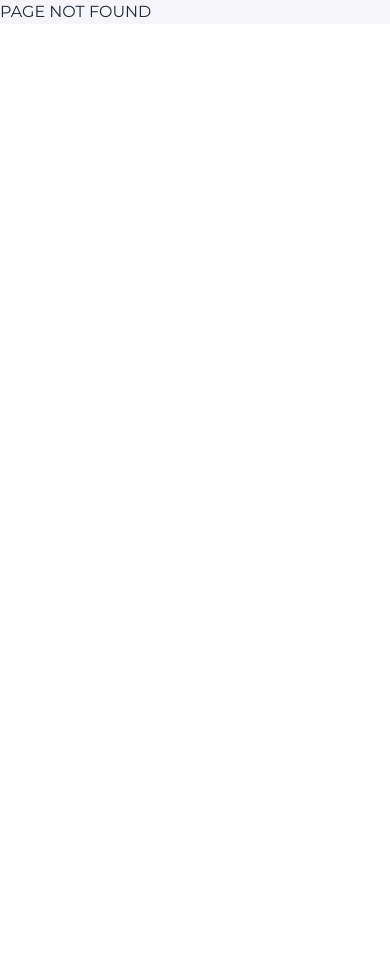
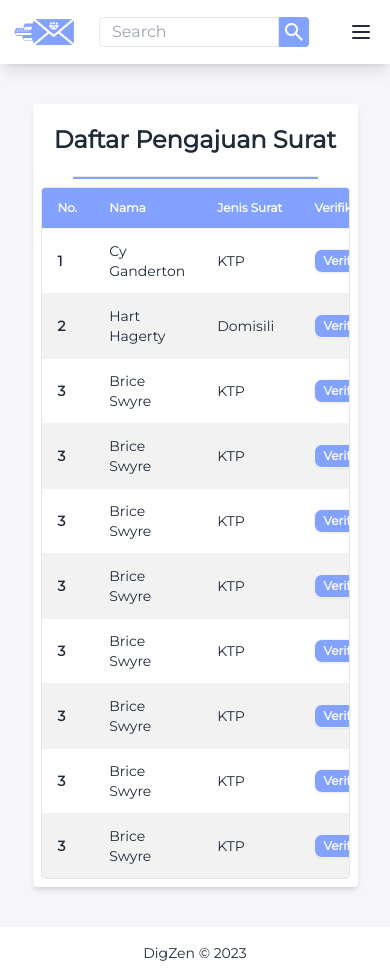
Before and after one commit to Project-Digital-Citizen/Front-End, a React (Vite) app: page /mailinglist in a window 390 px wide. Before the commit this address had no page. Before the commit the page ends 844 px from the top, so only its background shows below. Built offline with nearby package versions, Linux system fonts and the light colour scheme.

Commit message:
add mailing list pages for admin | update responsive profile

```diff
--- a/src/App.jsx
+++ b/src/App.jsx
@@ -9,6 +9,7 @@ import PageNotFound from "./pages/PageNotFound";
 import Login from "./pages/Login";
 import Profile from "./pages/Profile";
 import BerandaADM from "./pages/Admin/BerandaADM";
+import Mailinglist from "./pages/Admin/Mailinglist";
 
 const App = () => {
   return (
@@ -16,6 +17,7 @@ const App = () => {
       <Routes>
         <Route path="/" element={<Hero />} />
         <Route path="/berandaadm" element={<BerandaADM />} />
+        <Route path="/mailinglist" element={<Mailinglist />} />
         <Route path="/register" element={<Register />} />
         <Route path="/login" element={<Login />} />
         <Route path="/profile" element={<Profile />} />
--- a/src/components/Chart/Chart.jsx
+++ b/src/components/Chart/Chart.jsx
@@ -5,11 +5,11 @@ const Chart = () => {
   return (
     <Line
       data={{
-        labels: ["A", "B", "C"],
+        labels: ["A", "B", "C", "D", "E", "F"],
         datasets: [
           {
             label: "Revenue",
-            data: [200, 300, 400],
+            data: [200, 300, 400, 123, 232, 342],
           },
         ],
       }}
--- a/src/components/NavbarADM.jsx
+++ b/src/components/NavbarADM.jsx
@@ -11,11 +11,13 @@ const NavbarADM = () => {
             <h2 className="w-[58px] md:hidden"></h2>
           </div>
           {/*  */}
-          <div
-            className="-ml-6 gap-2 lg:flex pl-9 w-auto md:ml-0 cursor-pointer"
-            onClick={() => navigate("/")}
-          >
-            <img src={logoDigzen} alt="" className="h-9" />
+          <div className="w-auto gap-2 -ml-6 cursor-pointer lg:flex pl-9 md:ml-0">
+            <img
+              src={logoDigzen}
+              alt=""
+              className="h-9"
+              onClick={() => navigate("/berandaadm")}
+            />
             <div className="hidden lg:flex md:w-[100px] items-center">
               <input
                 type="text"
@@ -28,17 +30,14 @@ const NavbarADM = () => {
             </div>
           </div>
         </div>
-        <div
-          className="flex cursor-pointer lg:hidden "
-          onClick={() => navigate("/")}
-        >
+        <div className="flex cursor-pointer lg:hidden ">
           <div className="flex items-center">
             <input
               type="text"
               placeholder="Search"
               className="border w-[180px] p-[2px] pl-3 rounded-l"
             />
-            <button className="flex bg-blue-500 text-white p-[3px] rounded-r">
+            <button className="flex bg-indigo text-white p-[3px] rounded-r">
               <span className="material-symbols-outlined">search</span>
             </button>
           </div>
@@ -46,10 +45,10 @@ const NavbarADM = () => {
         <div className="hidden lg:block">
           <ul className="menu menu-horizontal">
             <li>
-              <a onClick={() => navigate("/")}>Beranda</a>
+              <a onClick={() => navigate("/berandaadm")}>Beranda</a>
             </li>
             <li>
-              <a onClick={() => navigate("/")}>
+              <a onClick={() => navigate("/mailinglist")}>
                 Mailing List{" "}
                 <div className="badge badge-sm badge-accent badge-outline">
                   +1
@@ -62,11 +61,11 @@ const NavbarADM = () => {
           </ul>
         </div>
         {/*  */}
-        <div className="dropdown dropdown-end hidden lg:block pr-9">
+        <div className="hidden dropdown dropdown-end lg:block pr-9">
           <i className="px-3">Admin</i>
           <label tabIndex={0} className="">
-            <div className="avatar placeholder btn btn-circle m-1">
-              <div className=" bg-neutral text-neutral-content rounded-full w-12">
+            <div className="m-1 avatar placeholder btn btn-circle">
+              <div className="w-12 rounded-full bg-neutral text-neutral-content">
                 <span>AD</span>
               </div>
             </div>
@@ -91,7 +90,7 @@ const NavbarADM = () => {
         <div className=" lg:hidden">
           <div className=" drawer drawer-end lg:hidden">
             <input id="my-drawer" type="checkbox" className="drawer-toggle" />
-            <div className=" drawer-content ">
+            <div className=" drawer-content">
               {/* Page content here */}
               <label
                 htmlFor="my-drawer"
@@ -101,7 +100,7 @@ const NavbarADM = () => {
                   xmlns="http://www.w3.org/2000/svg"
                   fill="none"
                   viewBox="0 0 24 24"
-                  className=" inline-block w-6 h-6 stroke-current"
+                  className="inline-block w-6 h-6 stroke-current "
                 >
                   <path
                     strokeLinecap="round"
@@ -118,13 +117,13 @@ const NavbarADM = () => {
                 aria-label="close sidebar"
                 className="drawer-overlay"
               ></label>
-              <ul className=" menu menu-vertical gap-4 p-6 w-58 min-h-full bg-base-200">
+              <ul className="min-h-full gap-4 p-6 menu menu-vertical w-58 bg-base-200">
                 {/* Sidebar content here */}
                 <li>
                   <details className="w-auto ">
                     <summary className="p-2">
                       <div className="avatar placeholder">
-                        <div className=" bg-neutral text-neutral-content rounded-full w-12">
+                        <div className="w-12 rounded-full bg-neutral text-neutral-content">
                           <span>AD</span>
                         </div>
                       </div>
@@ -145,12 +144,12 @@ const NavbarADM = () => {
                     </ul>
                   </details>
                 </li>
-                <ul className="menu bg-base-200 w-56 rounded-box">
+                <ul className="w-56 menu bg-base-200 rounded-box">
                   <li>
-                    <a onClick={() => navigate("/")}>Beranda</a>
+                    <a onClick={() => navigate("/berandaadm")}>Beranda</a>
                   </li>
                   <li>
-                    <a onClick={() => navigate("/")}>
+                    <a onClick={() => navigate("/mailinglist")}>
                       Mailing List{" "}
                       <div className="badge badge-sm badge-accent badge-outline">
                         +1
--- /dev/null
+++ b/src/pages/Admin/Mailinglist.jsx
@@ -0,0 +1,141 @@
+import Footer from "../../components/Footer";
+import NavbarADM from "../../components/NavbarADM";
+
+const Mailinglist = () => {
+  return (
+    <>
+      <NavbarADM />
+      <div className="flex items-center justify-center py-10 bg-background">
+        <div className="bg-white w-5/6 rounded shadow-md y-10 md:w-[80%] lg:w-[60%] xl:w-[65%] relative">
+          {/* Isi kotak center di sini */}
+          <div className="p-5 text-2xl font-[999] text-center">
+            Daftar Pengajuan Surat
+          </div>
+          <hr className="bg-indigo text-black p-[1px] mx-10 " />
+
+          <div className="m-2 overflow-x-auto bg-white border rounded border-base-300">
+            <table className="table table-zebra">
+              {/* head */}
+              <thead>
+                <tr className="text-white bg-indigo">
+                  <th>No.</th>
+                  <th>Nama</th>
+                  <th>Jenis Surat</th>
+                  <th>Verifikasi</th>
+                </tr>
+              </thead>
+              <tbody>
+                {/* row 1 */}
+                <tr>
+                  <th>1</th>
+                  <td>Cy Ganderton</td>
+                  <td>KTP</td>
+                  <td>
+                    <span className="text-white btn bg-indigo hover:bg-white hover:text-indigo hover:border-2 hover:border-indigo btn-xs">
+                      Verify
+                    </span>
+                  </td>
+                </tr>
+                {/* row 2 */}
+                <tr>
+                  <th>2</th>
+                  <td>Hart Hagerty</td>
+                  <td>Domisili</td>
+                  <td>
+                    <span className="text-white btn bg-indigo hover:bg-white hover:text-indigo hover:border-2 hover:border-indigo btn-xs">
+                      Verify
+                    </span>
+                  </td>
+                </tr>
+                {/* row 3 */}
+                <tr>
+                  <th>3</th>
+                  <td>Brice Swyre</td>
+                  <td>KTP</td>
+                  <td>
+                    <span className="text-white btn bg-indigo hover:bg-white hover:text-indigo hover:border-2 hover:border-indigo btn-xs">
+                      Verify
+                    </span>
+                  </td>
+                </tr>
+                <tr>
+                  <th>3</th>
+                  <td>Brice Swyre</td>
+                  <td>KTP</td>
+                  <td>
+                    <span className="text-white btn bg-indigo hover:bg-white hover:text-indigo hover:border-2 hover:border-indigo btn-xs">
+                      Verify
+                    </span>
+                  </td>
+                </tr>
+                <tr>
+                  <th>3</th>
+                  <td>Brice Swyre</td>
+                  <td>KTP</td>
+                  <td>
+                    <span className="text-white btn bg-indigo hover:bg-white hover:text-indigo hover:border-2 hover:border-indigo btn-xs">
+                      Verify
+                    </span>
+                  </td>
+                </tr>
+                <tr>
+                  <th>3</th>
+                  <td>Brice Swyre</td>
+                  <td>KTP</td>
+                  <td>
+                    <span className="text-white btn bg-indigo hover:bg-white hover:text-indigo hover:border-2 hover:border-indigo btn-xs">
+                      Verify
+                    </span>
+                  </td>
+                </tr>
+                <tr>
+                  <th>3</th>
+                  <td>Brice Swyre</td>
+                  <td>KTP</td>
+                  <td>
+                    <span className="text-white btn bg-indigo hover:bg-white hover:text-indigo hover:border-2 hover:border-indigo btn-xs">
+                      Verify
+                    </span>
+                  </td>
+                </tr>
+                <tr>
+                  <th>3</th>
+                  <td>Brice Swyre</td>
+                  <td>KTP</td>
+                  <td>
+                    <span className="text-white btn bg-indigo hover:bg-white hover:text-indigo hover:border-2 hover:border-indigo btn-xs">
+                      Verify
+                    </span>
+                  </td>
+                </tr>
+                <tr>
+                  <th>3</th>
+                  <td>Brice Swyre</td>
+                  <td>KTP</td>
+                  <td>
+                    <span className="text-white btn bg-indigo hover:bg-white hover:text-indigo hover:border-2 hover:border-indigo btn-xs">
+                      Verify
+                    </span>
+                  </td>
+                </tr>
+                <tr>
+                  <th>3</th>
+                  <td>Brice Swyre</td>
+                  <td>KTP</td>
+                  <td>
+                    <span className="text-white btn bg-indigo hover:bg-white hover:text-indigo hover:border-2 hover:border-indigo btn-xs">
+                      Verify
+                    </span>
+                  </td>
+                </tr>
+              </tbody>
+            </table>
+          </div>
+        </div>
+      </div>
+
+      <Footer />
+    </>
+  );
+};
+export default Mailinglist;
--- a/src/pages/Profile.jsx
+++ b/src/pages/Profile.jsx
@@ -8,7 +8,7 @@ const Profile = () => {
     <>
       <Navbar />
       <img src={mailIMG} alt="" className="absolute z-0 -bottom-10" />
-      <div className="flex items-center justify-center h-screen py-10  bg-background">
+      <div className="flex items-center justify-center py-10 bg-background">
         <div className="bg-white w-5/6 rounded shadow-md y-10 md:w-[70%] lg:w-[50%] xl:w-[35%] relative">
           {/* Isi kotak center di sini */}
           <div className="">
@@ -35,19 +35,19 @@ const Profile = () => {
             <form action="">
               <div className="justify-between w-full pt-4 form-control md:flex md:flex-row md:items-center">
                 <span className="font-black label-text">Email</span>
-                <span className="w-full  max-w-screen md:w-3/5">
+                <span className="w-full max-w-screen md:w-3/5">
                   gmail@gmail.com
                 </span>
               </div>
               <div className="justify-between w-full pt-4 form-control md:flex md:flex-row md:items-center">
                 <span className="font-black label-text">Phone Number</span>
-                <span className="w-full  max-w-screen md:w-3/5">
+                <span className="w-full max-w-screen md:w-3/5">
                   08123124134
                 </span>
               </div>
               <div className="justify-between w-full pt-4 form-control md:flex md:flex-row md:items-center">
                 <span className="font-black label-text">Jenis Kelamin</span>
-                <span className="w-full  max-w-screen md:w-3/5">Perempuan</span>
+                <span className="w-full max-w-screen md:w-3/5">Perempuan</span>
               </div>
               <div className="justify-between w-full pt-4 form-control md:flex md:flex-row">
                 <label className="label">
```
